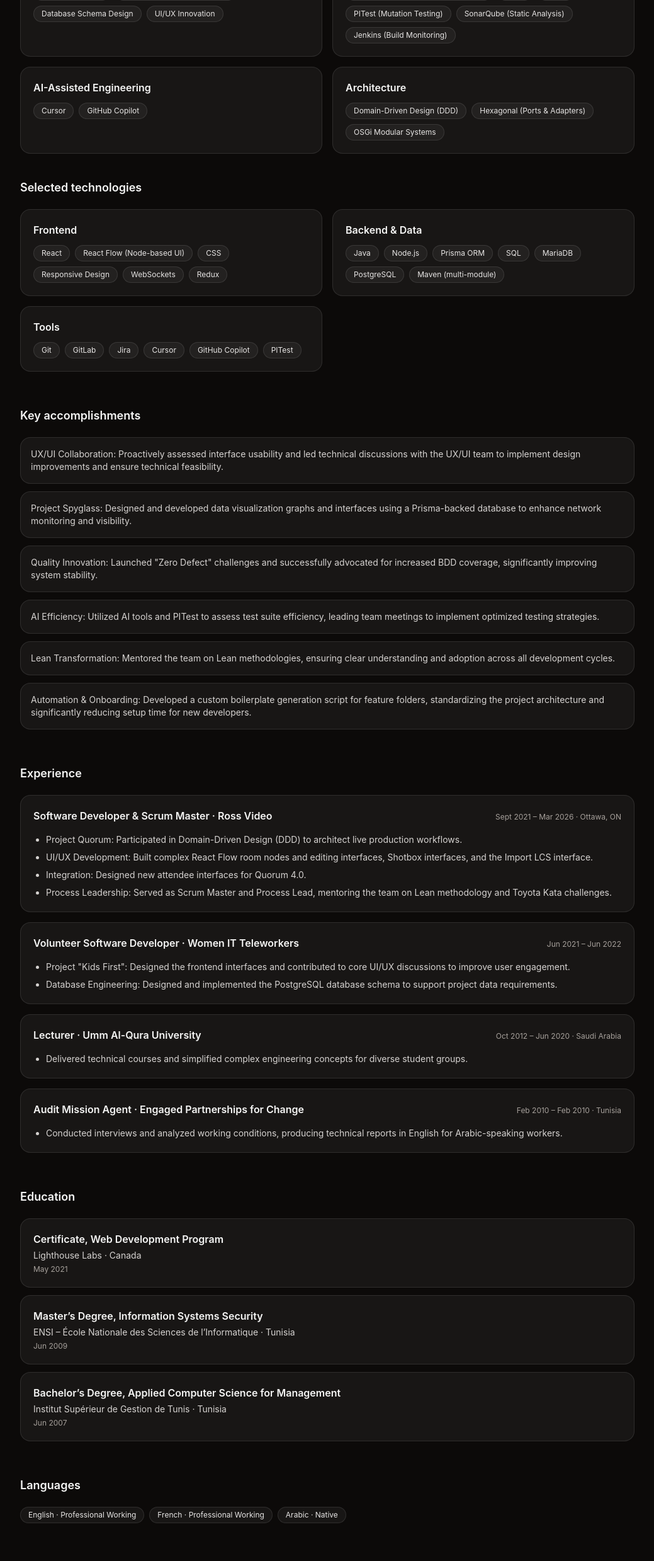
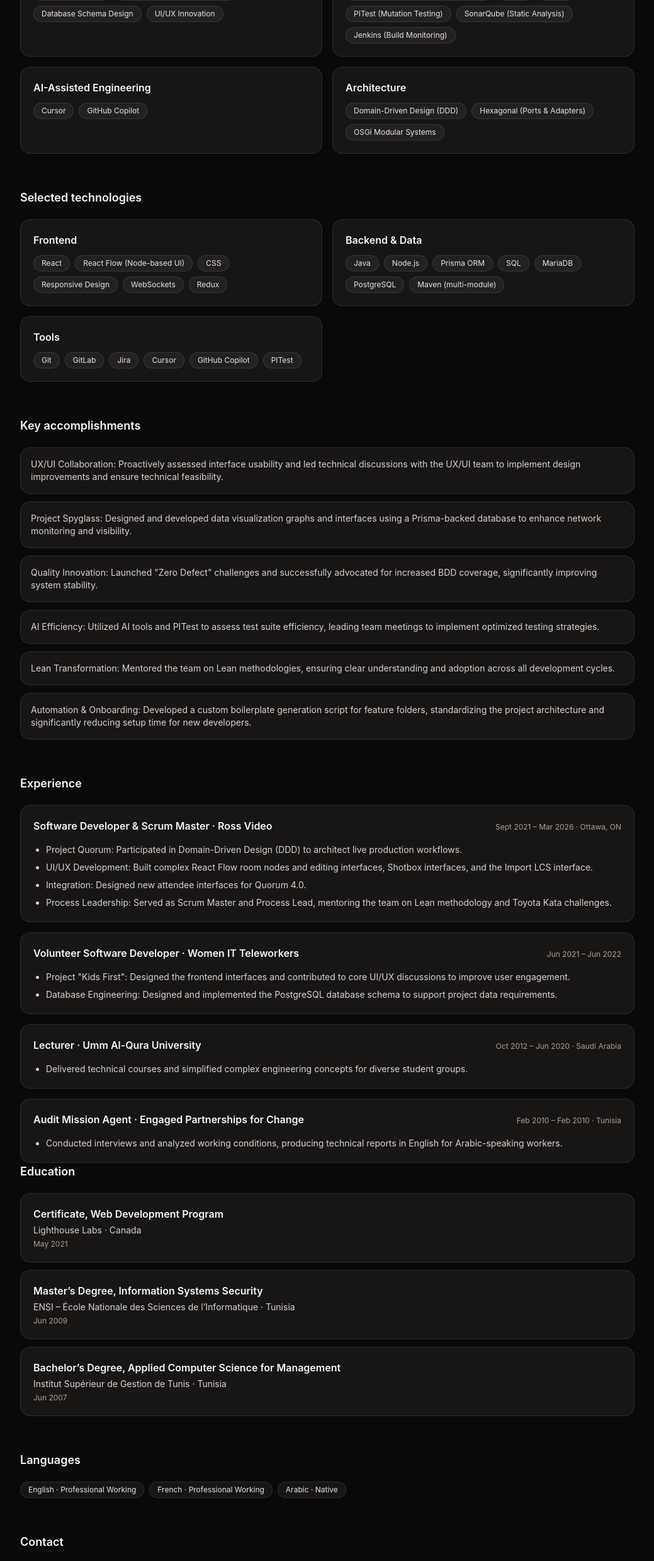
Before and after one commit to saoussen-slii/portfolio, a React (Vite) app: page / in a window 1280 px wide. Shown: the part 794-3272 px from the top of the page at 63% size, without its empty margins (120-1159 px from the left). Built offline with nearby package versions, Linux system fonts and the light colour scheme.

Commit message:
added framer to selected technologies section

```diff
--- a/src/App.tsx
+++ b/src/App.tsx
@@ -91,7 +91,7 @@ export default function App() {
             </div>
           </aside>
         </section>
-        <ScrollReveal as="section" className="mt-14" y={22}>
+        <ScrollReveal as="section" className="mt-14">
           <section id="skills">
             <h2 className="text-lg font-semibold">Core competencies</h2>
             <div className="mt-5 grid gap-4 sm:grid-cols-2">
@@ -99,7 +99,10 @@ export default function App() {
                 <CoreCompetency key={group.title} group={group} />
               ))}
             </div>
-
+          </section>
+        </ScrollReveal>
+        <ScrollReveal as="section" className="mt-14">
+          <section id="selected-technologies">
             <h3 className="mt-10 text-lg font-semibold">Selected technologies</h3>
             <div className="mt-5 grid gap-4 sm:grid-cols-2">
               {resume.selectedTechnologies.map((group) => (
@@ -108,7 +111,7 @@ export default function App() {
             </div>
           </section>
         </ScrollReveal>
-        <ScrollReveal as="section" className="mt-14" y={22} delay={0.05}>
+        <ScrollReveal as="section" className="mt-14">
           <section id="accomplishments">
             <h2 className="text-lg font-semibold">Key accomplishments</h2>
             <ul className="mt-5 space-y-3 text-sm text-stone-300">
@@ -118,7 +121,7 @@ export default function App() {
             </ul>
           </section>
         </ScrollReveal>
-        <ScrollReveal as="section" className="mt-14" y={22} delay={0.08}>
+        <ScrollReveal as="section" className="mt-14">
           <section id="experience">
             <h2 className="text-lg font-semibold">Experience</h2>
             <div className="mt-5 space-y-4">
@@ -128,7 +131,7 @@ export default function App() {
             </div>
           </section>
         </ScrollReveal>
-        <ScrollReveal as="section" className="mt-14" y={22} delay={0.1}>
+        <ScrollReveal as="section">
           <section id="education">
             <h2 className="text-lg font-semibold">Education</h2>
             <div className="mt-5 space-y-3">
@@ -141,7 +144,7 @@ export default function App() {
             </div>
           </section>
         </ScrollReveal>
-        <ScrollReveal as="section" className="mt-14" y={22} delay={0.12}>
+        <ScrollReveal as="section" className="mt-14">
           <section id="languages">
             <h2 className="text-lg font-semibold">Languages</h2>
             <div className="mt-5 flex flex-wrap gap-2">
```
